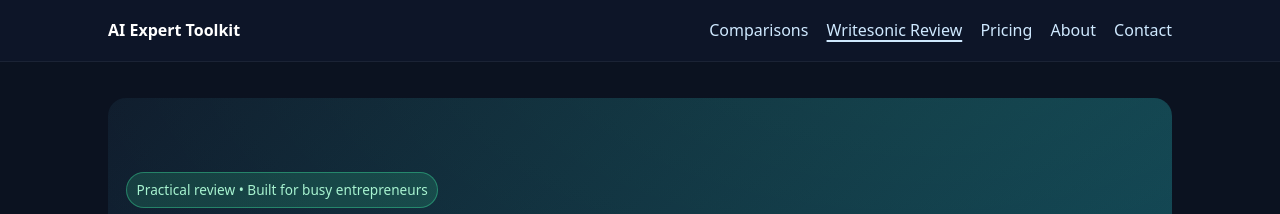
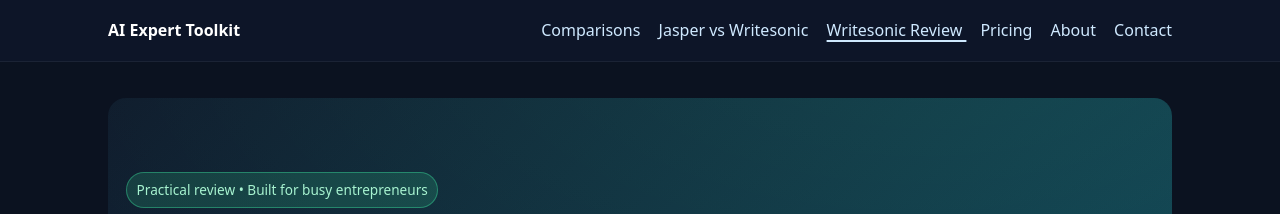
Before and after one commit to AIExpertToolkit/aiexperttoolkit, a Jekyll site: the page built from writesonic-review.html, in a window 1280 px wide. Shown: the top 214 px of the page. Built offline with Jekyll 4.4.1, drawn with Linux system fonts in a browser that asks for light colours; some of the changed lines change nothing that is shown.

Commit message:
nav(seo+perf+conv): network-aware prefetch, CTA UTM, GTM tracking, robust aria-current & money-page suppression

```diff
--- a/_includes/header.html
+++ b/_includes/header.html
@@ -1,12 +1,162 @@
 <header class="site-header" role="banner">
   <div class="wrap header-row">
-    <a class="brand" href="{{ site.baseurl }}/">AI Expert Toolkit</a>
-    <nav class="primary-nav" aria-label="Primary">
-      <a href="{{ site.baseurl }}/comparisons.html" {% if page.url == '/comparisons.html' %}aria-current="page"{% endif %}>Comparisons</a>
-      <a href="{{ site.baseurl }}/writesonic-review.html" {% if page.url == '/writesonic-review.html' %}aria-current="page"{% endif %}>Writesonic Review</a>
-      <a href="{{ site.baseurl }}/pricing.html" {% if page.url == '/pricing.html' %}aria-current="page"{% endif %}>Pricing</a>
-      <a href="{{ site.baseurl }}/about.html" {% if page.url == '/about.html' %}aria-current="page"{% endif %}>About</a>
-      <a href="{{ site.baseurl }}/contact.html" {% if page.url == '/contact.html' %}aria-current="page"{% endif %}>Contact</a>
+    <!-- Brand / home -->
+    <a class="brand"
+       href="{{ site.baseurl }}/"
+       {% if page.url == '/' or page.url == '/index.html' %}aria-current="page" class="active"{% endif %}
+       aria-label="{{ site.title | default: 'AI Expert Toolkit' }} — Home">
+      AI Expert Toolkit
+    </a>
+
+    <!-- Primary navigation -->
+    <nav id="primary-nav"
+         class="primary-nav"
+         aria-label="Primary"
+         data-baseurl="{{ site.baseurl | default: '' }}">
+      {%- assign here = page.url | default: '' -%}
+
+      <a href="{{ site.baseurl }}/comparisons.html"
+         {% if here contains '/comparisons' %}aria-current="page" class="active"{% endif %}>
+        Comparisons
+      </a>
+
+      <a href="{{ site.baseurl }}/jasper-vs-writesonic.html"
+         {% if here contains '/jasper-vs-writesonic' %}aria-current="page" class="active"{% endif %}>
+        Jasper vs Writesonic
+      </a>
+
+      <a href="{{ site.baseurl }}/writesonic-review.html"
+         {% if here contains '/writesonic-review' %}aria-current="page" class="active"{% endif %}>
+        Writesonic Review
+      </a>
+
+      <a href="{{ site.baseurl }}/pricing.html"
+         {% if here contains '/pricing' %}aria-current="page" class="active"{% endif %}>
+        Pricing
+      </a>
+
+      <a href="{{ site.baseurl }}/about.html"
+         {% if here contains '/about' %}aria-current="page" class="active"{% endif %}>
+        About
+      </a>
+
+      <a href="{{ site.baseurl }}/contact.html"
+         {% if here contains '/contact' %}aria-current="page" class="active"{% endif %}>
+        Contact
+      </a>
+
+      {%- assign on_money_page = (here contains '/writesonic-review' or here contains '/jasper-vs-writesonic') -%}
+      {%- unless on_money_page -%}
+      <!-- Site-wide CTA (hidden on money pages to avoid cannibalizing) -->
+      <a id="nav-cta"
+         class="btn"
+         href="https://writesonic.com/pricing?utm_source=aetk&utm_medium=nav&utm_campaign=sitewide_cta"
+         target="_blank"
+         rel="nofollow noopener noreferrer"
+         aria-label="Try Writesonic (opens in new tab)">
+        Try Writesonic
+      </a>
+      {%- endunless -%}
     </nav>
   </div>
+
+  <!-- SEO: SiteNavigationElement -->
+  <script type="application/ld+json">
+  {
+    "@context": "https://schema.org",
+    "@type": "SiteNavigationElement",
+    "name": [
+      "Comparisons",
+      "Jasper vs Writesonic",
+      "Writesonic Review",
+      "Pricing",
+      "About",
+      "Contact"
+    ],
+    "url": [
+      "{{ site.url }}{{ site.baseurl }}/comparisons.html",
+      "{{ site.url }}{{ site.baseurl }}/jasper-vs-writesonic.html",
+      "{{ site.url }}{{ site.baseurl }}/writesonic-review.html",
+      "{{ site.url }}{{ site.baseurl }}/pricing.html",
+      "{{ site.url }}{{ site.baseurl }}/about.html",
+      "{{ site.url }}{{ site.baseurl }}/contact.html"
+    ]
+  }
+  </script>
+
+  <!-- Perf: prefetch internal links on hover/focus/touch (same-origin only, respects baseurl, network-aware) -->
+  <script>
+    (function () {
+      try {
+        var nav = document.getElementById('primary-nav');
+        if (!nav) return;
+
+        // Respect users on constrained networks
+        var conn = navigator.connection || navigator.mozConnection || navigator.webkitConnection;
+        var constrained = !!(conn && (conn.saveData || (conn.effectiveType && /2g/.test(conn.effectiveType))));
+        if (constrained) return;
+
+        var base = nav.getAttribute('data-baseurl') || '';
+
+        function isInternal(a) {
+          if (!a || !a.href) return false;
+          var u = new URL(a.href, location.href);
+          if (u.origin !== location.origin) return false;
+          return u.pathname.startsWith(base + '/');
+        }
+
+        function prefetch(href) {
+          if (document.querySelector('link[rel="prefetch"][href="'+href+'"]')) return;
+          var l = document.createElement('link');
+          l.rel = 'prefetch';
+          l.href = href;
+          document.head.appendChild(l);
+        }
+
+        function schedule(href){
+          (window.requestIdleCallback || function (cb){ setTimeout(cb, 120); })(function () { prefetch(href); });
+        }
+
+        function onIntent(e) {
+          var a = e.target.closest('a');
+          if (!a || !isInternal(a)) return;
+          schedule(new URL(a.href, location.href).href);
+        }
+
+        nav.addEventListener('mouseover', onIntent, { passive: true });
+        nav.addEventListener('focusin', onIntent, { passive: true });
+        nav.addEventListener('touchstart', onIntent, { passive: true });
+      } catch (e) {}
+    })();
+  </script>
+
+  <!-- Analytics: GTM-friendly click tracking for all nav links and CTA (no-op if GTM absent) -->
+  <script>
+    (function(){
+      try {
+        var nav = document.getElementById('primary-nav');
+        if (!nav) return;
+
+        function pushEvent(label, href, id){
+          if (window.dataLayer && Array.isArray(window.dataLayer)) {
+            window.dataLayer.push({
+              'event': 'nav_link_click',
+              'link_text': label,
+              'link_id': id || '',
+              'link_url': href,
+              'page_path': location.pathname,
+              'page_title': document.title
+            });
+          }
+        }
+
+        nav.addEventListener('click', function(e){
+          var a = e.target.closest('a');
+          if (!a) return;
+          var label = (a.textContent || a.getAttribute('aria-label') || '').trim();
+          pushEvent(label, a.href, a.id || '');
+        }, {passive:true});
+      } catch(e) {}
+    })();
+  </script>
 </header>
```
